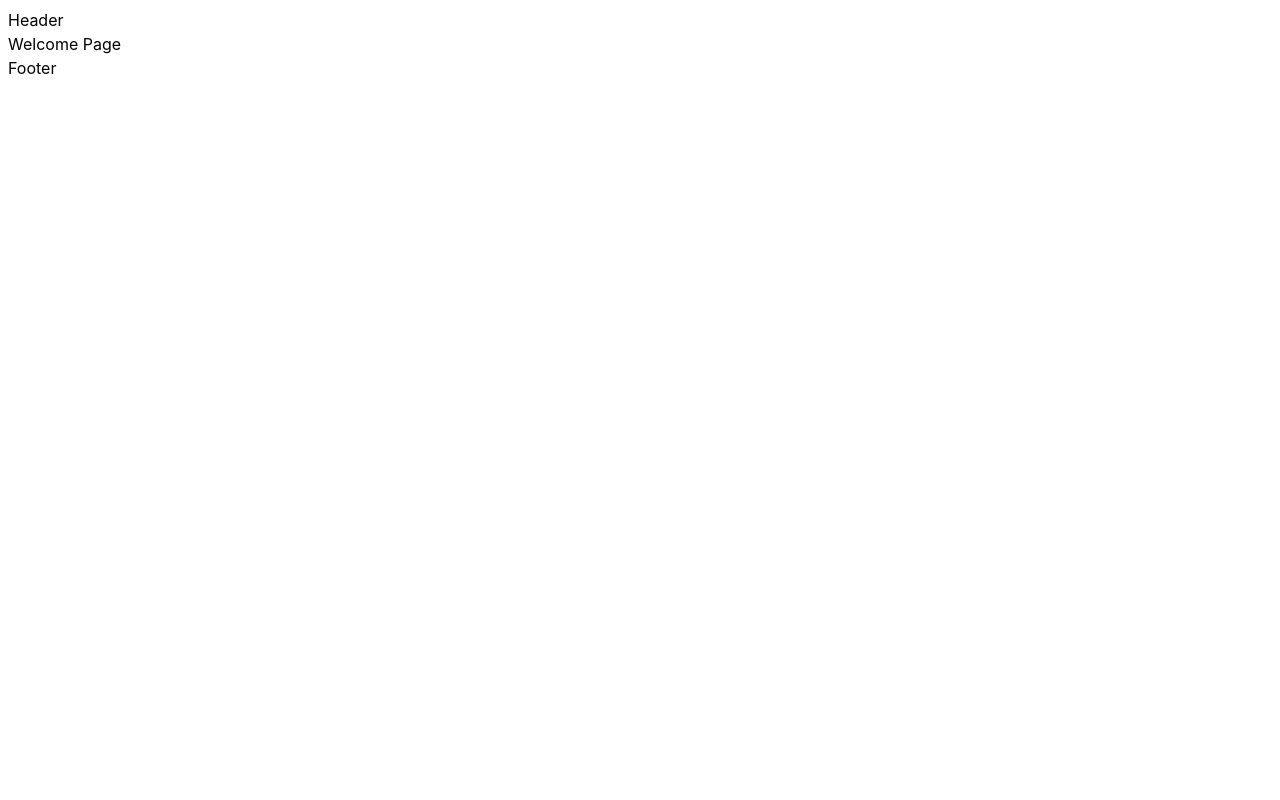
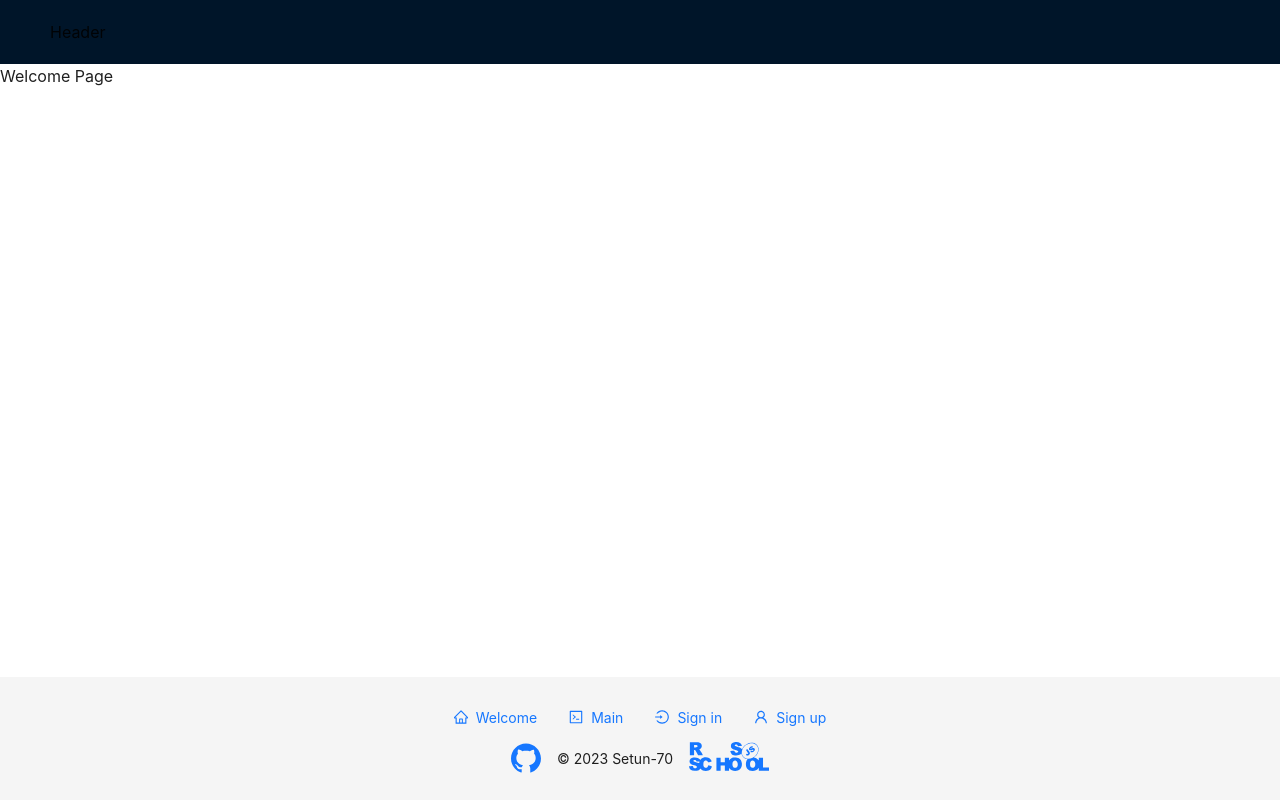
Before and after one commit to antasth/graphiql-app, a React (Vite) app: page / in a window 1280 px wide. Built offline with nearby package versions, Linux system fonts and the light colour scheme.

Commit message:
feat: implement Root Layout

```diff
--- a/src/index.css
+++ b/src/index.css
@@ -3,3 +3,15 @@
   line-height: 1.5;
   font-weight: 400;
 }
+
+* {
+  margin: 0;
+  padding: 0;
+  box-sizing: border-box;
+}
+
+#root {
+  display: flex;
+  flex-direction: column;
+  min-height: 100vh;
+}
--- a/src/layouts/RootLayout/RootLayout.tsx
+++ b/src/layouts/RootLayout/RootLayout.tsx
@@ -1,13 +1,20 @@
+import { Layout } from 'antd';
 import { Outlet } from 'react-router-dom';
+
+import { Footer } from '@/components/Footer';
+
+const { Header: HeaderLayout, Content, Footer: FooterLayout } = Layout;
 
 export function RootLayout() {
   return (
     <>
-      <div>Header</div>
-      <main>
+      <HeaderLayout>Header</HeaderLayout>
+      <Content style={{ flex: '1 0 auto' }}>
         <Outlet />
-      </main>
-      <div>Footer</div>
+      </Content>
+      <FooterLayout>
+        <Footer />
+      </FooterLayout>
     </>
   );
 }
```
